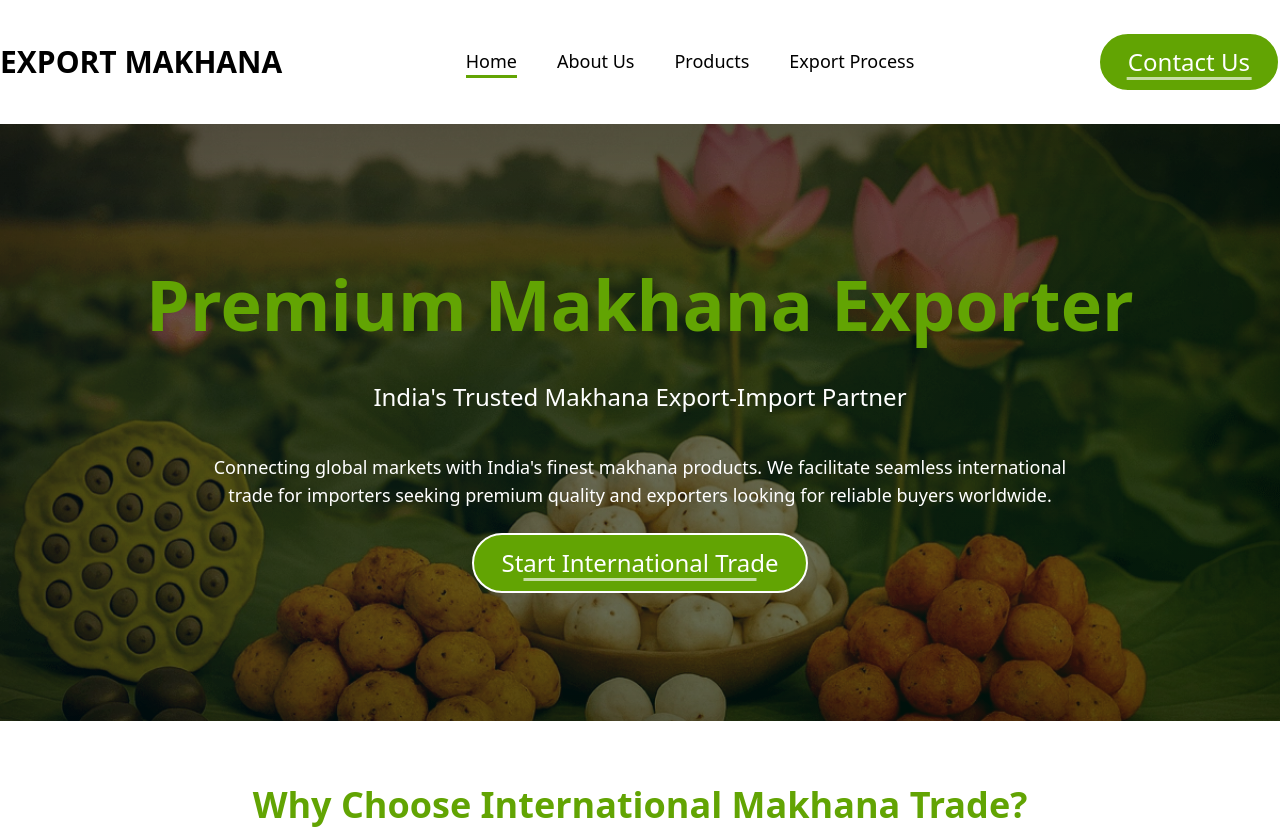
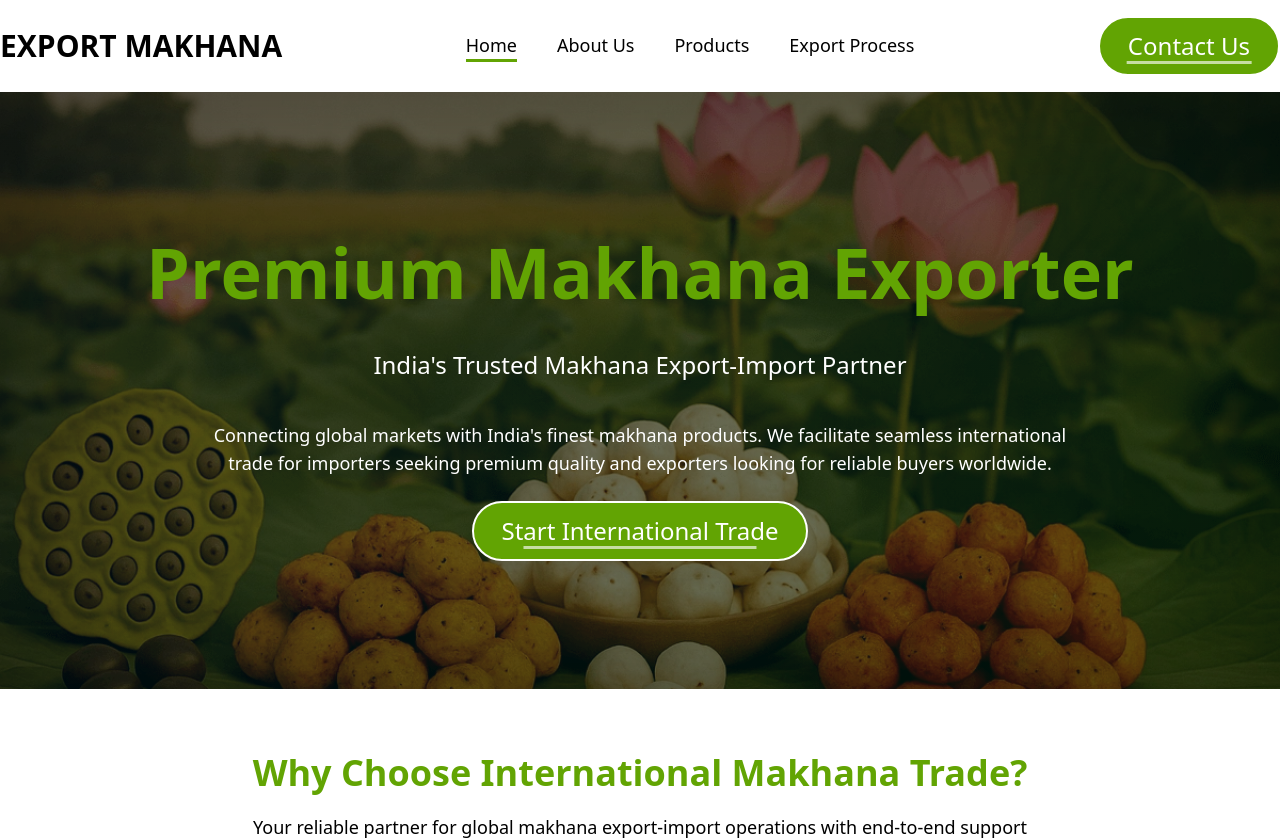
Before and after one commit to gulrajtradersmohali-cyber/GR-Trader, a Next.js app: page / in a window 1280 px wide. Shown: the top 840 px of the page. Built offline with nearby package versions, Linux system fonts and the light colour scheme.

Commit message:
upload build after domian pointing

```diff
--- a/src/app/Components/UiUx/Header.jsx
+++ b/src/app/Components/UiUx/Header.jsx
@@ -45,7 +45,7 @@ const Header = () => {
 
   return (
     <>
-      <header className="py-4 md:py-8 px-4 md:px-0">
+      <header className="py-4 2xl:py-8 px-4 md:px-0">
         <div className="container mx-auto flex items-center justify-between">
           <div>
             <Link href={"/"}>
```
